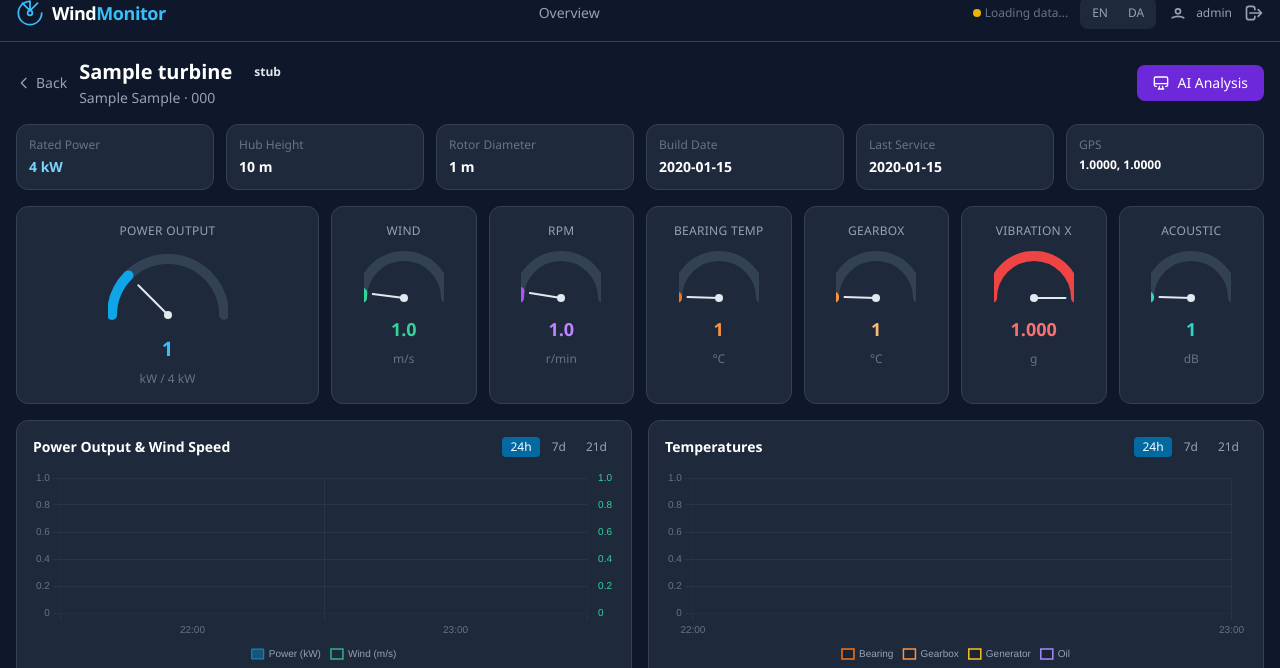
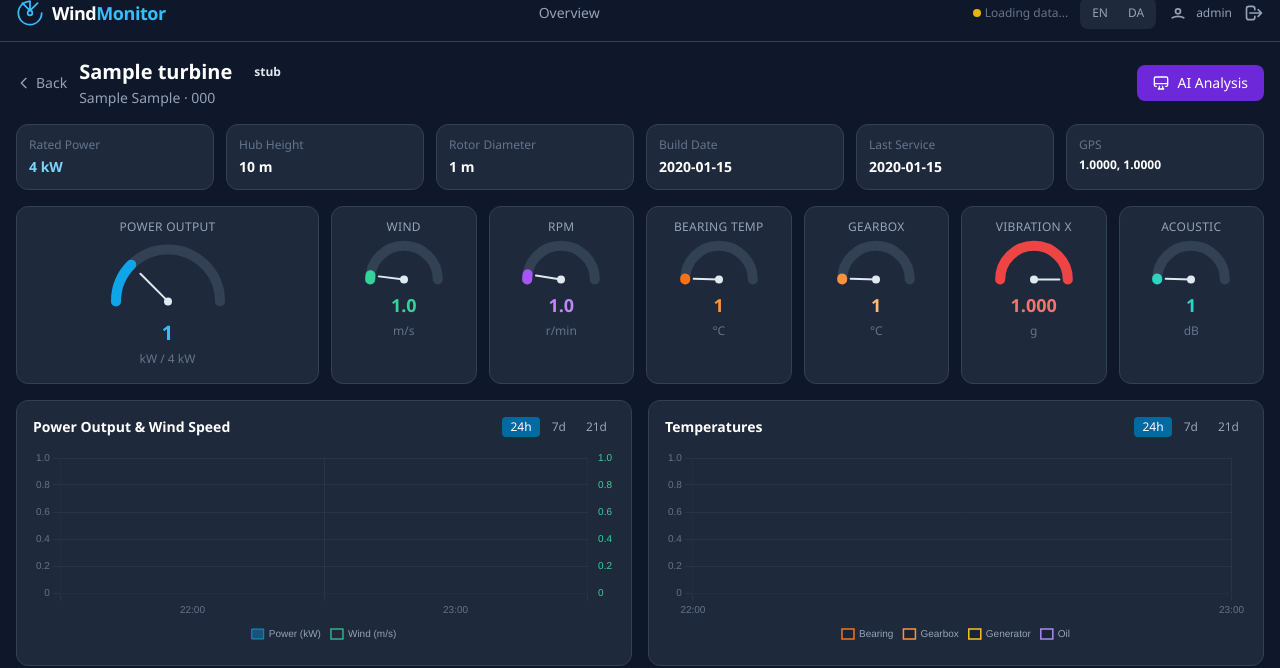
Before and after one commit to jbf-code/Wind_Monitor, a Flask app: page /turbine/1 in a window 1280 px wide. Shown: the part 15-683 px from the top of the page. Run offline with Flask 3, Linux system fonts and the light colour scheme; the visitor is signed in with stand-in values (Sample User, id 1); tables that the repository leaves empty hold one stand-in row (values such as "Sample post"); data that the repository does not hold is empty; some libraries are stand-ins or nearby versions.

Commit message:
fix: gauge semicircles no longer clipped in cards
- Move gauge pivot from cy=h*0.85 to cy=h*0.78 so arc fits vertically
- Reduce arc radius from 0.7 to 0.65 to leave margin inside canvas
- Increase canvas heights slightly (60→52 with better proportions)
- Switch card padding to pt-3/pb-4 to give arc room at the bottom
- Pull value text up with -mt-1 to tighten layout

Co-Authored-By: Claude Sonnet 4.6 <noreply@anthropic.com>

```diff
--- a/templates/turbine_detail.html
+++ b/templates/turbine_detail.html
@@ -53,52 +53,52 @@
 <!-- ── Live Gauges ────────────────────────────────────────────────────── -->
 <div class="grid grid-cols-2 sm:grid-cols-4 lg:grid-cols-8 gap-3 mb-4">
   <!-- Power gauge -->
-  <div class="sm:col-span-2 card p-4 flex flex-col items-center gap-2">
+  <div class="sm:col-span-2 card px-4 pt-3 pb-4 flex flex-col items-center gap-1">
     <div class="text-xs text-slate-400 uppercase tracking-wide">{% if lang=='da' %}Effekt{% else %}Power Output{% endif %}</div>
-    <canvas id="gaugePower" width="120" height="80"></canvas>
-    <div id="valPower" class="text-xl font-bold text-sky-400">—</div>
+    <canvas id="gaugePower" width="140" height="80"></canvas>
+    <div id="valPower" class="text-xl font-bold text-sky-400 -mt-1">—</div>
     <div class="text-xs text-slate-500">kW / {{ turbine.rated_power_kw|int }} kW</div>
   </div>
   <!-- Wind speed -->
-  <div class="card p-4 flex flex-col items-center gap-2">
+  <div class="card px-4 pt-3 pb-4 flex flex-col items-center gap-1">
     <div class="text-xs text-slate-400 uppercase tracking-wide">{% if lang=='da' %}Vind{% else %}Wind{% endif %}</div>
-    <canvas id="gaugeWind" width="80" height="60"></canvas>
-    <div id="valWind" class="text-lg font-bold text-emerald-400">—</div>
+    <canvas id="gaugeWind" width="90" height="52"></canvas>
+    <div id="valWind" class="text-lg font-bold text-emerald-400 -mt-1">—</div>
     <div class="text-xs text-slate-500">m/s</div>
   </div>
   <!-- RPM -->
-  <div class="card p-4 flex flex-col items-center gap-2">
+  <div class="card px-4 pt-3 pb-4 flex flex-col items-center gap-1">
     <div class="text-xs text-slate-400 uppercase tracking-wide">RPM</div>
-    <canvas id="gaugeRpm" width="80" height="60"></canvas>
-    <div id="valRpm" class="text-lg font-bold text-purple-400">—</div>
+    <canvas id="gaugeRpm" width="90" height="52"></canvas>
+    <div id="valRpm" class="text-lg font-bold text-purple-400 -mt-1">—</div>
     <div class="text-xs text-slate-500">r/min</div>
   </div>
   <!-- Bearing Temp -->
-  <div class="card p-4 flex flex-col items-center gap-2">
+  <div class="card px-4 pt-3 pb-4 flex flex-col items-center gap-1">
     <div class="text-xs text-slate-400 uppercase tracking-wide">{% if lang=='da' %}Lejetemperatur{% else %}Bearing Temp{% endif %}</div>
-    <canvas id="gaugeBearingTemp" width="80" height="60"></canvas>
-    <div id="valBearingTemp" class="text-lg font-bold text-orange-400">—</div>
+    <canvas id="gaugeBearingTemp" width="90" height="52"></canvas>
+    <div id="valBearingTemp" class="text-lg font-bold text-orange-400 -mt-1">—</div>
     <div class="text-xs text-slate-500">°C</div>
   </div>
   <!-- Gearbox Temp -->
-  <div class="card p-4 flex flex-col items-center gap-2">
+  <div class="card px-4 pt-3 pb-4 flex flex-col items-center gap-1">
     <div class="text-xs text-slate-400 uppercase tracking-wide">{% if lang=='da' %}Gearkasse{% else %}Gearbox{% endif %}</div>
-    <canvas id="gaugeGearboxTemp" width="80" height="60"></canvas>
-    <div id="valGearboxTemp" class="text-lg font-bold text-orange-300">—</div>
+    <canvas id="gaugeGearboxTemp" width="90" height="52"></canvas>
+    <div id="valGearboxTemp" class="text-lg font-bold text-orange-300 -mt-1">—</div>
     <div class="text-xs text-slate-500">°C</div>
   </div>
   <!-- Vibration X -->
-  <div class="card p-4 flex flex-col items-center gap-2">
-    <div class="text-xs text-slate-400 uppercase tracking-wide">{% if lang=='da' %}Vibration X{% else %}Vibration X{% endif %}</div>
-    <canvas id="gaugeVibX" width="80" height="60"></canvas>
-    <div id="valVibX" class="text-lg font-bold text-red-400">—</div>
+  <div class="card px-4 pt-3 pb-4 flex flex-col items-center gap-1">
+    <div class="text-xs text-slate-400 uppercase tracking-wide">Vibration X</div>
+    <canvas id="gaugeVibX" width="90" height="52"></canvas>
+    <div id="valVibX" class="text-lg font-bold text-red-400 -mt-1">—</div>
     <div class="text-xs text-slate-500">g</div>
   </div>
   <!-- Acoustic -->
-  <div class="card p-4 flex flex-col items-center gap-2">
+  <div class="card px-4 pt-3 pb-4 flex flex-col items-center gap-1">
     <div class="text-xs text-slate-400 uppercase tracking-wide">{% if lang=='da' %}Lydniveau{% else %}Acoustic{% endif %}</div>
-    <canvas id="gaugeAcoustic" width="80" height="60"></canvas>
-    <div id="valAcoustic" class="text-lg font-bold text-teal-400">—</div>
+    <canvas id="gaugeAcoustic" width="90" height="52"></canvas>
+    <div id="valAcoustic" class="text-lg font-bold text-teal-400 -mt-1">—</div>
     <div class="text-xs text-slate-500">dB</div>
   </div>
 </div>
@@ -237,8 +237,8 @@ function drawGauge(canvasId, value, max, color, thresholds) {
   const w = canvas.width, h = canvas.height;
   ctx.clearRect(0, 0, w, h);
 
-  const cx = w / 2, cy = h * 0.85;
-  const r  = Math.min(w, h) * 0.7;
+  const cx = w / 2, cy = h * 0.78;
+  const r  = Math.min(w, h) * 0.65;
   const startAngle = Math.PI, endAngle = 2 * Math.PI;
   const pct = Math.min(1, Math.max(0, value / max));
 
```
